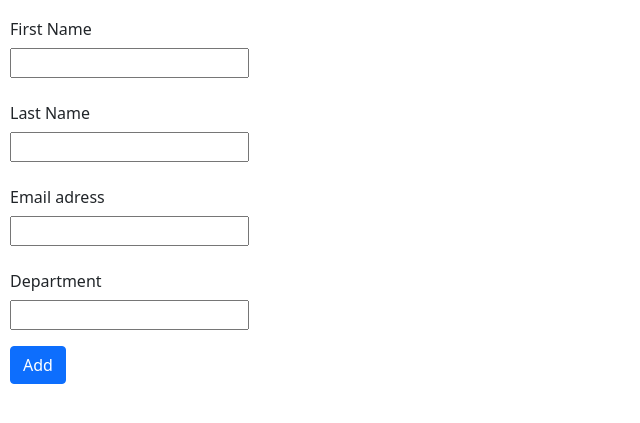
After one commit to IngNoN/School_App, a Flask app: page /department_managers/add in a window 1280 px wide. The commit adds this page. Shown: the top 423 px of the page, without its empty margins (0-640 px from the left). Run offline with Flask 2, Linux system fonts and the light colour scheme; data that the repository does not hold is empty; some libraries are stand-ins or nearby versions.

Commit message:
add "addDepartmentManager"

```diff
--- a/app.py
+++ b/app.py
@@ -4,6 +4,7 @@ from models import Teacher, db
 from controllers.index import index_blueprint
 from controllers.teachers import teachers_blueprint
 from controllers.teachers import add_teachers_blueprint
+from controllers.departmentManagers import department_managers_blueprint, add_department_manager_blueprint
 
 app = Flask(__name__)
 
@@ -16,6 +17,8 @@ db.init_app(app)
 app.register_blueprint(index_blueprint)
 app.register_blueprint(teachers_blueprint)
 app.register_blueprint(add_teachers_blueprint)
+app.register_blueprint(department_managers_blueprint)
+app.register_blueprint(add_department_manager_blueprint)
 
 
 app.run(debug=True)
--- /dev/null
+++ b/controllers/departmentManagers.py
@@ -0,0 +1,38 @@
+from flask import Blueprint, redirect, render_template
+from forms.addDepartmentMangerForm import addDepartmentMangerForm
+from models import DepartmentManager, db
+
+department_managers_blueprint = Blueprint("department_managers_blueprint", __name__)
+
+@department_managers_blueprint.route("/department_managers", methods=["get", "post"])
+def department_managers():
+    department_managers = db.session.query(DepartmentManager).all()
+    return render_template("departmentManagers.html",
+    department_managers = department_managers)
+
+
+add_department_manager_blueprint = Blueprint("add_department_manager_blueprint", __name__)
+
+@add_department_manager_blueprint.route("/department_managers/add", methods=["get", "post"])
+def add_department_manager():
+    addDepartmentMangerFormData = addDepartmentMangerForm()
+    department_managers = db.session.query(DepartmentManager).all()
+    if True: #request.method == "POST":
+        if addDepartmentMangerFormData.validate_on_submit():
+            DepartmentManagerData = DepartmentManager()
+            DepartmentManagerData.first_name = addDepartmentMangerFormData.first_name.data
+            DepartmentManagerData.last_name = addDepartmentMangerFormData.last_name.data
+            DepartmentManagerData.email_adress = addDepartmentMangerFormData.email_adress.data
+            DepartmentManagerData.department = addDepartmentMangerFormData.department.data
+
+            db.session.add(DepartmentManagerData)
+            db.session.commit()
+
+            return redirect("/department_managers")
+
+        else:
+            return render_template("addDepartmentManagerForm.html", form = addDepartmentMangerFormData)
+
+    return render_template("addTeacherForm.html",
+        form = addTeacherFormData,
+        teacher = teachers)
--- /dev/null
+++ b/forms/addDepartmentMangerForm.py
@@ -0,0 +1,13 @@
+from wsgiref.validate import validator
+from flask_wtf import FlaskForm
+from wtforms.fields.datetime import DateField
+from wtforms.fields.simple import StringField, TextAreaField
+from wtforms import validators
+from wtforms.fields import DecimalField
+from wtforms.fields import EmailField
+
+class addDepartmentMangerForm(FlaskForm):
+    first_name = StringField("first_name")
+    last_name = StringField("last_name", validators=[validators.InputRequired()])
+    email_adress = EmailField("email_adress")
+    department = DecimalField("department")
--- /dev/null
+++ b/templates/addDepartmentManagerForm.html
@@ -0,0 +1,32 @@
+{% extends 'base.html'%}
+{%block body%}
+<form method="POST">
+    {{form.csrf_token}}
+
+    <div class="mb-3">
+        <label for="inputEmail3" class="col-sm-2 col-form-label">First Name</label>
+        <div class="col-sm-10">
+          {{form.first_name}}
+        </div>
+    </div>
+    <div class="mb-3">
+        <label for="inputEmail3" class="col-sm-2 col-form-label">Last Name</label>
+        <div class="col-sm-10">
+          {{form.last_name}}
+        </div>
+    </div>
+    <div class="mb-3">
+        <label for="inputEmail3" class="col-sm-2 col-form-label">Email adress</label>
+        <div class="col-sm-10">
+          {{form.email_adress}}
+        </div>
+    </div>
+    <div class="mb-3">
+        <label for="inputEmail3" class="col-sm-2 col-form-label">Department</label>
+        <div class="col-sm-10">
+          {{form.department}}
+        </div>
+    </div>
+    <button type="submit" class="btn btn-primary">Add</button>
+</form>
+{%endblock%}
--- a/templates/index.html
+++ b/templates/index.html
@@ -5,5 +5,5 @@
 <h1>School Database</h1>
 
 <button onclick="window.location.href='/teachers'" type="button" class="btn btn-primary">Teachers</button>
-<button onclick="window.location.href='/teachers'" type="button" class="btn btn-primary">Department Managers</button>
+<button onclick="window.location.href='/department_managers'" type="button" class="btn btn-primary">Department Managers</button>
 {%endblock%}
```
Also changed, not shown: templates/departmentManagers.html (+40 -0 lines), 1 other file.
